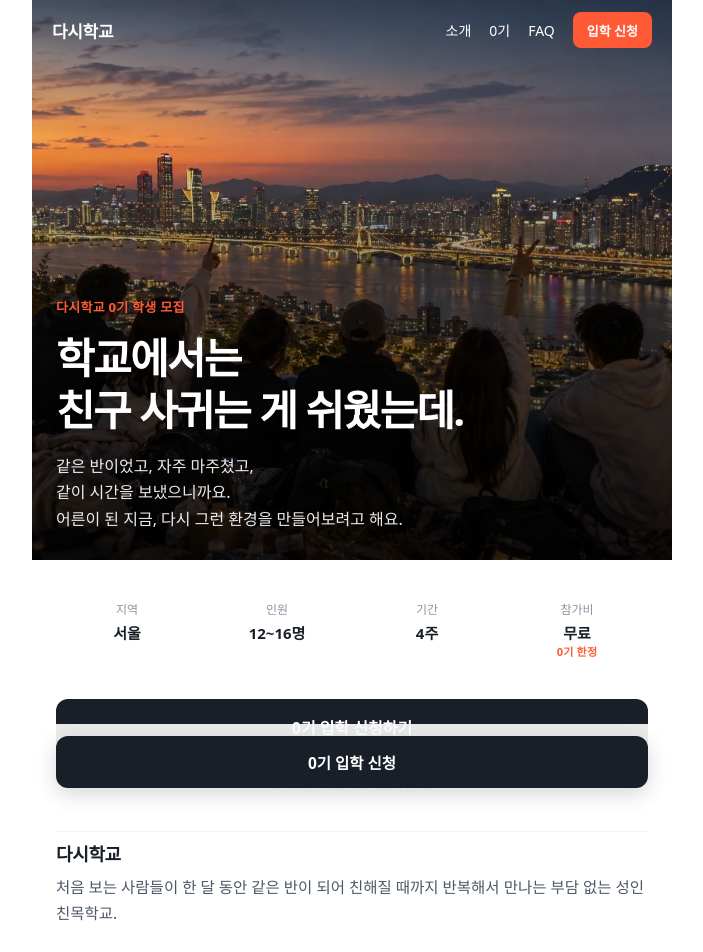
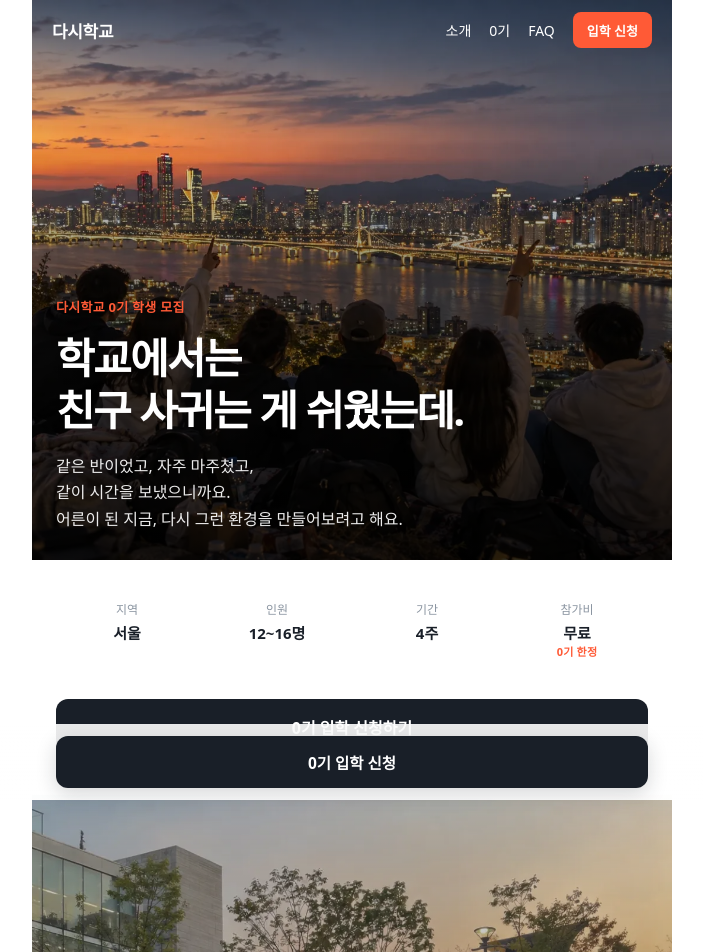
Before and after one commit to codingnakta/dasischool, a Next.js app in the folder web/: page / in a window 1280 px wide. Shown: the top 952 px of the page, without its empty margins (288-991 px from the left). Built offline with nearby package versions, Linux system fonts and the light colour scheme; a web font is replaced by a local one.

Commit message:
히어로 아래 "어떤 곳인지 먼저 볼게요" 링크와 다시학교 소개 문단 제거
Co-Authored-By: Claude Fable 5.1 <noreply@anthropic.com>
Claude-Session: https://claude.ai/code/session_01KBYrVTcswBbsMXsTkoPoZu

```diff
--- a/web/app/landing.module.css
+++ b/web/app/landing.module.css
@@ -193,28 +193,6 @@
 .priceNow {
   color: var(--accent);
   font-weight: 800;
-}
-
-.intro {
-  padding-top: 8px;
-  border-top: 1px solid #f2f4f6;
-  display: flex;
-  flex-direction: column;
-  gap: 8px;
-}
-
-.introName {
-  font-weight: 800;
-  font-size: 18px;
-  letter-spacing: -0.02em;
-}
-
-.introP {
-  margin: 0;
-  font-size: 15.5px;
-  line-height: 1.7;
-  color: #4e5968;
-  text-wrap: pretty;
 }
 
 /* 섹션 공통 */
--- a/web/app/page.tsx
+++ b/web/app/page.tsx
@@ -77,14 +77,7 @@ export default function Home() {
           <div><dt>기간</dt><dd>4주</dd></div>
           <div><dt>참가비</dt><dd>무료<span className={s.statSub}>0기 한정</span></dd></div>
         </dl>
-        <div className={s.stack} style={{ gap: 8 }}>
-          <ApplyLink event="hero_apply_click" className={`${s.btn} ${s.btnDark}`}>0기 입학 신청하기</ApplyLink>
-          <a href="#about" className={s.textLink}>어떤 곳인지 먼저 볼게요 ↓</a>
-        </div>
-        <div className={s.intro}>
-          <span className={s.introName}>다시학교</span>
-          <p className={s.introP}>처음 보는 사람들이 한 달 동안 같은 반이 되어 친해질 때까지 반복해서 만나는 부담 없는 성인 친목학교.</p>
-        </div>
+        <ApplyLink event="hero_apply_click" className={`${s.btn} ${s.btnDark}`}>0기 입학 신청하기</ApplyLink>
       </section>
 
       <section id="about" className={s.aboutHero}>
```
